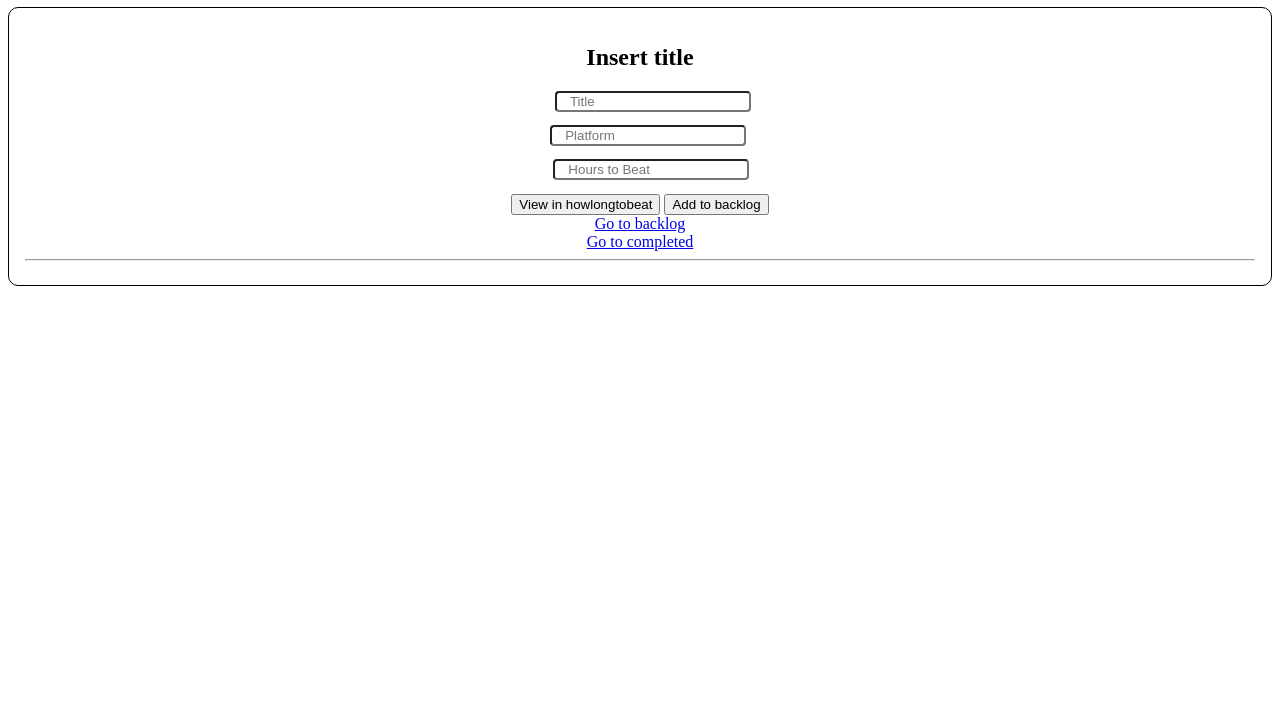
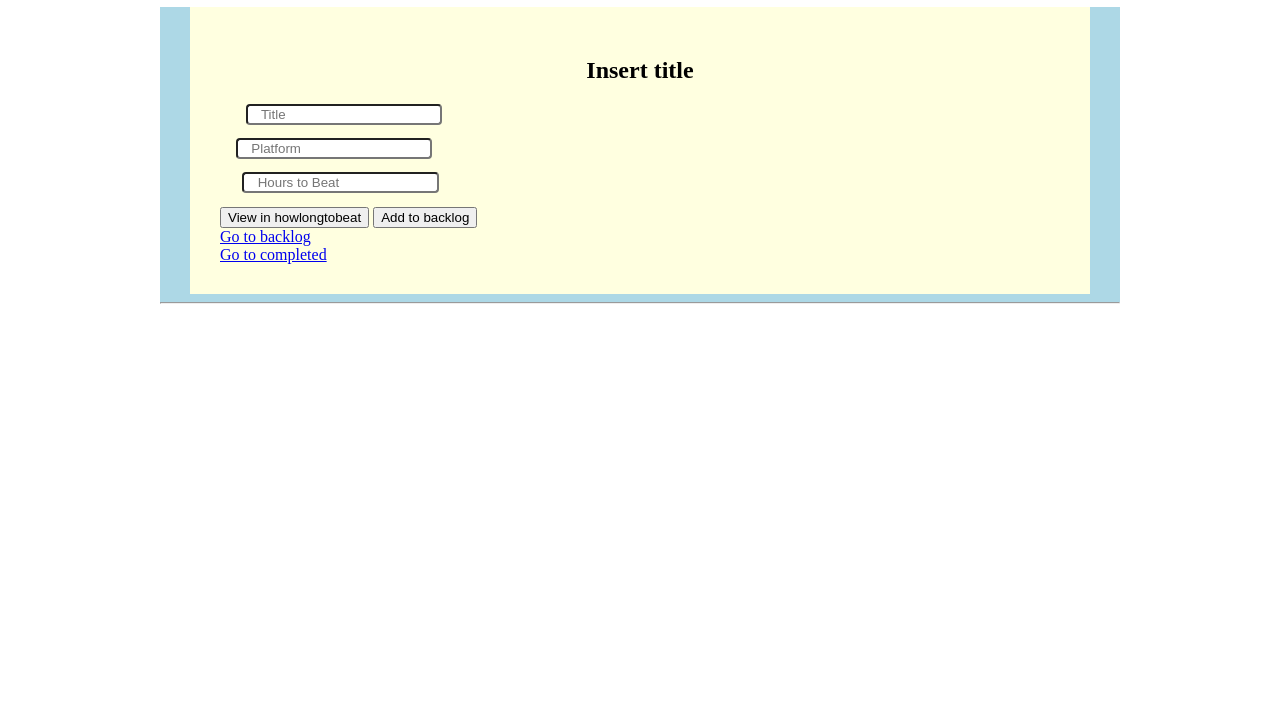
Before and after one commit to brayanmora0992/backlogproject, a plain HTML site: page index.html in a window 1280 px wide. Shown: the part 73-800 px from the top of the page. Drawn offline with Linux system fonts and the light colour scheme.

Commit message:
testeando css 5

```diff
--- a/index.html
+++ b/index.html
@@ -39,8 +39,8 @@
                     <button type="submit" id="saveToBacklog">Add to backlog</button><br>
                 </form>
             <nav>
-                <a href="backlog.html">Go to backlog</a></li><br>
-                <a href="completed.html">Go to completed</a></li>
+                <a href="backlog.html">Go to backlog</a><br>
+                <a href="completed.html">Go to completed</a>
             </nav>
         </section>
         <hr>
--- a/styles.css
+++ b/styles.css
@@ -9,31 +9,43 @@
 
 }
 
+body {
+    font-size: 100%;
+    width: 90%;
+    max-width: 960px;
+    margin: 0 auto;
+}
+
+
 header {
     text-align: center;
-
+    background-color: lightgreen;
 }
 
 /*probando main*/
 main {
-    border: 1px solid black;
-    border-radius: 10px;
-    padding: 1em;
-    margin: auto;
+    background-color: lightblue;
+
 }
 
 section {
+    background-color: lightyellow;
+    width: 87.5%; /*875 / 960 * 100*/
+    padding: 3.125%; /*120/960 * 100*/
+    margin: 0 auto;
+
+}
+
+
+form h2 {
     text-align: center;
 }
+
 
 /*remove bullet points*/
 
 ul {
     list-style-type: none;
-}
-
-body {
-    font-size: 100%;
 }
 
 label, input {
```
Lines whose indentation alone changed are shown as unchanged.
